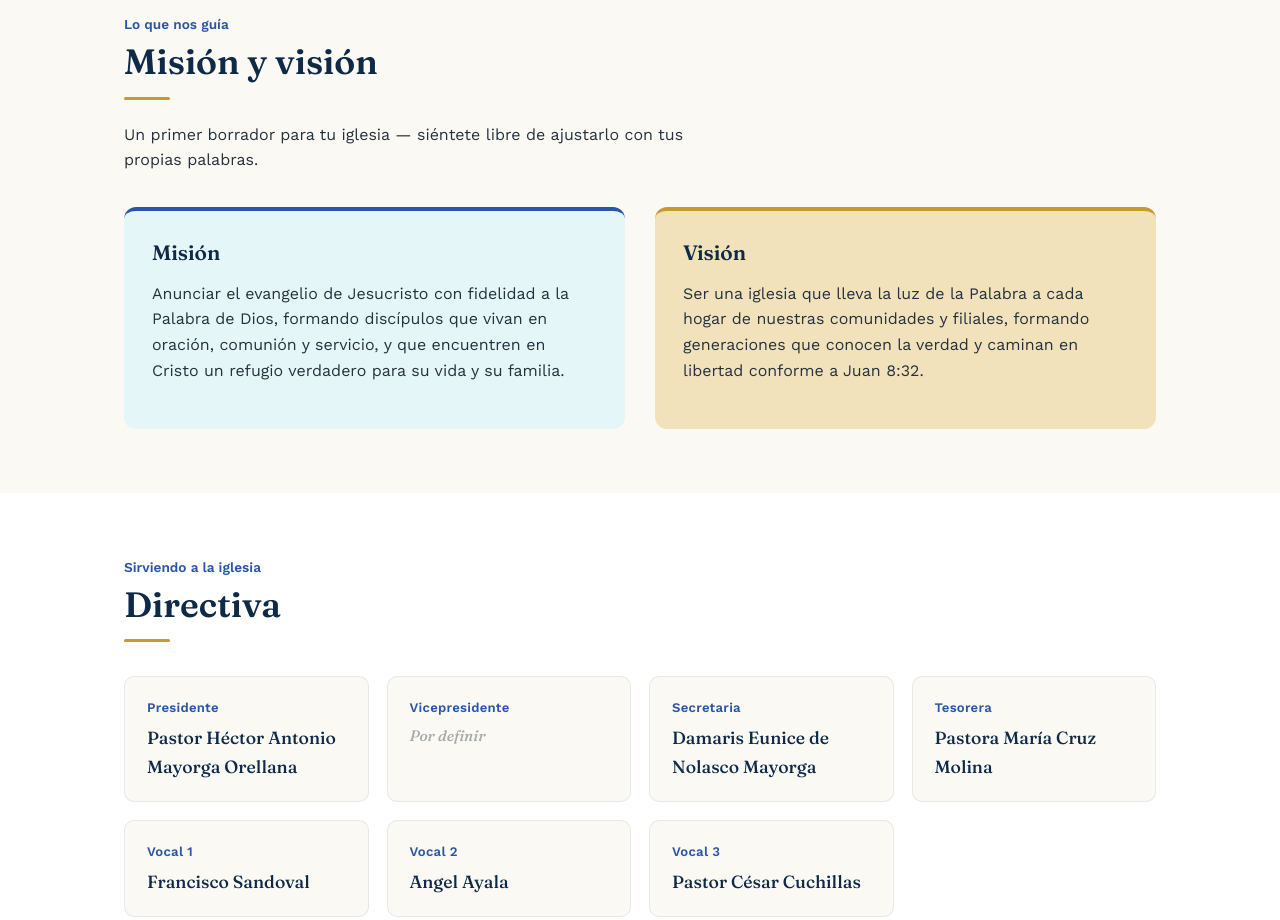
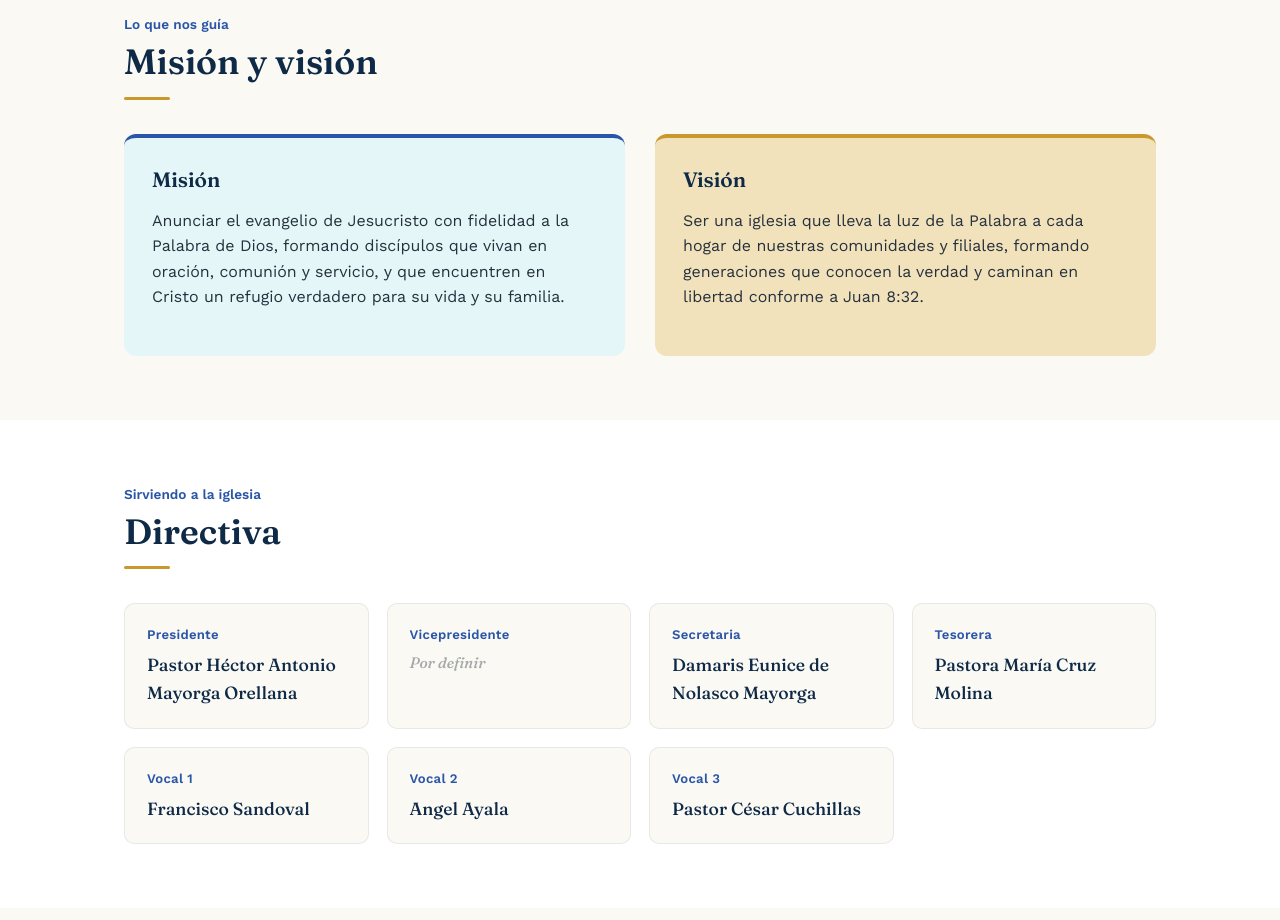
Before and after one commit to Cheke7000/Iglesia-Pentecostal-Refugio-De-Jehova, a plain HTML site: page index.html in a window 1280 px wide. Shown: the part 1920-2840 px from the top of the page. Drawn offline with nearby package versions, Linux system fonts and the light colour scheme.

Commit message:
Actualizar index.html

```diff
--- a/index.html
+++ b/index.html
@@ -125,8 +125,7 @@
       <span class="kicker">Lo que nos guía</span>
       <h2>Misión y visión</h2>
       <div class="gold-rule"></div>
-      <p>Un primer borrador para tu iglesia — siéntete libre de ajustarlo con tus propias palabras.</p>
-    </div>
+      <p></div>
 
     <div class="mv-grid">
       <div class="mv-card">
```
